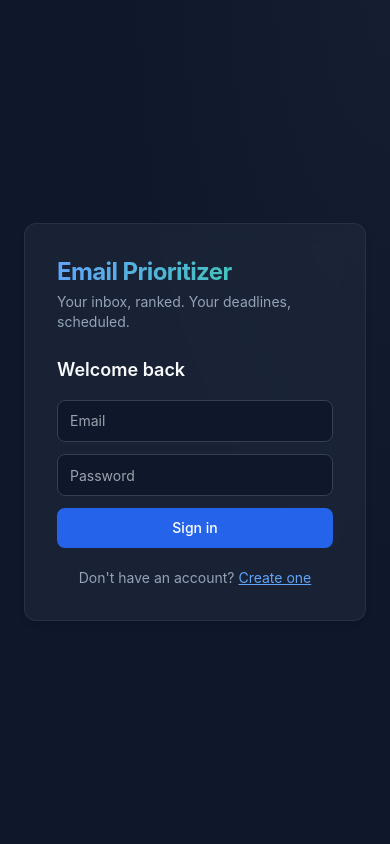
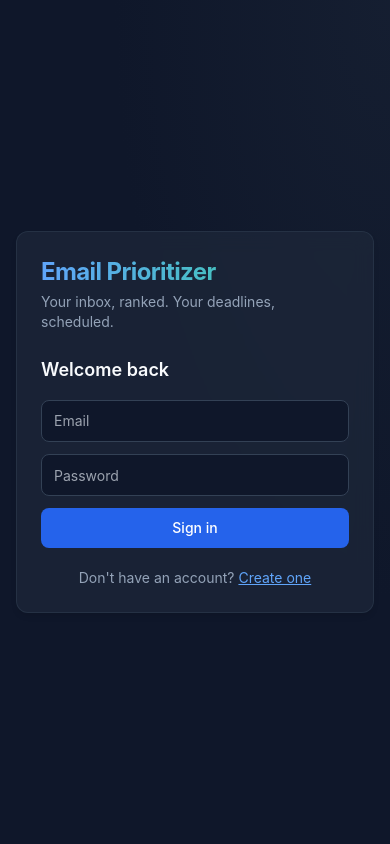
Before and after one commit to karankhatri29/EmailManager, a FastAPI app: page / in a window 390 px wide. Run offline with FastAPI, Linux system fonts and the light colour scheme; parts of the project's set-up code (start-up, migrations or seed data) failed here and were passed over; some libraries are stand-ins or nearby versions.

Commit message:
Make the UI responsive from 320px phones to wide desktops
- Sidebar is an off-canvas drawer below 1024px (menu button, backdrop, Esc,
  closes after Sync / timeframe change) and a collapsible column above it.
- Dashboard and calendar stack and scroll on small screens; the two-column
  layouts start at 1280px so charts and task cards have room at 1024px.
- Fix a 7px sideways overflow on phones caused by w-screen (100vw) on body.
- Timeline chart thins its x-axis labels to what fits; task cards wrap
  instead of squeezing; mailbox chips truncate; modals scroll on short
  screens; toasts fit narrow screens; dvh units for phone browser bars.
- Touch devices get 40px controls and larger tap areas for small icons.

Co-Authored-By: Claude Sonnet 5 <noreply@anthropic.com>

```diff
--- a/app/static/js/accounts.js
+++ b/app/static/js/accounts.js
@@ -47,7 +47,7 @@ export function renderAccountFilter() {
     const chip = (id, label, title) => {
         const active = state.accountFilter === id;
         return `<button data-account-filter="${id ?? ''}" aria-pressed="${active}" title="${esc(title)}"
-            class="px-3 py-1.5 rounded-full text-xs font-medium border transition cursor-pointer ${active
+            class="max-w-full truncate px-3 py-1.5 rounded-full text-xs font-medium border transition cursor-pointer ${active
                 ? 'bg-blue-600 border-blue-500 text-white'
                 : 'bg-slate-800/60 border-slate-700 text-slate-300 hover:bg-slate-700'}">${esc(label)}</button>`;
     };
--- a/app/static/js/dashboard.js
+++ b/app/static/js/dashboard.js
@@ -69,8 +69,8 @@ async function renderTasks() {
                 <span class="px-2 py-0.5 rounded-full font-mono text-[9px] ${hot ? 'bg-red-500/10 border border-red-500/20 text-red-400' : 'bg-slate-700/30 border border-slate-600/30 text-slate-400'}">Tier ${t.sort_tier}</span>
             </div>
             <p class="text-slate-100 font-semibold text-sm leading-snug group-hover:text-blue-400 transition-colors">⚡ ${esc(t.task)}</p>
-            <div class="flex items-center gap-1.5 text-xs pt-1 border-t border-slate-800/60">
-                <span class="text-slate-500">⏱️ Deadline:</span>
+            <div class="flex flex-wrap items-center gap-x-1.5 gap-y-1 text-xs pt-1 border-t border-slate-800/60">
+                <span class="text-slate-500 whitespace-nowrap">⏱️ Deadline:</span>
                 <span class="font-medium ${hot ? 'text-amber-400' : 'text-slate-400'}">${esc(t.deadline)}</span>
                 ${mailbox ? `<span class="ml-auto text-[10px] text-slate-500 truncate max-w-[50%]" title="${esc(mailbox.email_address)}">${esc(providerLabel(mailbox))} · ${esc(mailbox.email_address)}</span>` : ''}
             </div>
@@ -127,9 +127,14 @@ export function renderCharts() {
         hovertemplate: `<b>${cat}</b><br>%{x}<br>Count: %{y}<extra></extra>`,
     }));
 
+    // Show only as many x labels as fit (about 56px each) so they never collide on narrow screens.
+    const fits = Math.max(2, Math.floor($('lineChart').clientWidth / 56));
+    const step = Math.ceil(keys.length / fits);
+
     Plotly.newPlot('lineChart', traces, {
         ...layoutBase,
-        xaxis: { showgrid: false, tickmode: 'array', tickvals: keys },
+        margin: { t: 20, b: 40, l: 36, r: 12 },
+        xaxis: { showgrid: false, tickmode: 'array', tickvals: keys.filter((_, i) => i % step === 0), tickangle: 0 },
         yaxis: { showgrid: true, gridcolor: '#1e293b', zeroline: false },
         hovermode: 'closest',
     }, { displayModeBar: false, responsive: true });
--- a/app/static/js/main.js
+++ b/app/static/js/main.js
@@ -77,6 +77,7 @@ async function pollSync() {
 }
 
 async function syncNow() {
+    if (!isDesktop()) setDrawer(false); // reveal the dashboard again after tapping Sync in the drawer
     try {
         await api('/api/sync', { method: 'POST', params: { time_filter: state.timeframe } });
         await pollSync();
@@ -130,15 +131,17 @@ async function boot() {
     }
 }
 
+// Below 1024px the sidebar is an off-canvas drawer (opened from the menu button); above it, a column
+// that can be collapsed. The CSS for both lives in index.html and keys off these two classes.
+const isDesktop = () => window.matchMedia('(min-width: 1024px)').matches;
+
+function setDrawer(open) {
+    $('sidebar').classList.toggle('open', open);
+    $('menuBtn').setAttribute('aria-expanded', String(open));
+}
+
 function toggleSidebar() {
-    const sidebar = $('sidebar');
-    const collapsed = sidebar.classList.toggle('w-0');
-    sidebar.classList.toggle('w-64', !collapsed);
-    sidebar.classList.toggle('p-5', !collapsed);
-    sidebar.classList.toggle('p-0', collapsed);
-    $('sidebarContent').classList.toggle('opacity-0', collapsed);
-    $('sidebarContent').classList.toggle('pointer-events-none', collapsed);
-    $('toggleChevron').classList.toggle('rotate-180', collapsed);
+    $('sidebar').classList.toggle('collapsed');
     setTimeout(renderCharts, 310); // charts re-measure once the width has settled
 }
 
@@ -156,8 +159,13 @@ document.addEventListener('DOMContentLoaded', () => {
     $('tab-activity').addEventListener('click', () => switchTab('activity'));
     $('syncNow').addEventListener('click', syncNow);
     $('sidebarToggle').addEventListener('click', toggleSidebar);
+    $('menuBtn').addEventListener('click', () => setDrawer(true));
+    $('sidebarBackdrop').addEventListener('click', () => setDrawer(false));
+    document.addEventListener('keydown', (e) => { if (e.key === 'Escape') setDrawer(false); });
+    window.matchMedia('(min-width: 1024px)').addEventListener('change', () => { setDrawer(false); renderCharts(); });
     $('timeFilter').addEventListener('change', async (event) => {
         state.timeframe = event.target.value;
+        if (!isDesktop()) setDrawer(false);
         await loadEmails();
     });
     $('logout').addEventListener('click', async () => {
--- a/app/templates/index.html
+++ b/app/templates/index.html
@@ -2,7 +2,8 @@
 <html lang="en">
 <head>
     <meta charset="UTF-8">
-    <meta name="viewport" content="width=device-width, initial-scale=1.0">
+    <meta name="viewport" content="width=device-width, initial-scale=1.0, viewport-fit=cover">
+    <meta name="theme-color" content="#0f172a">
     <title>Email Prioritizer</title>
     <script src="https://cdn.tailwindcss.com"></script>
     <script src="https://cdn.plot.ly/plotly-2.27.0.min.js"></script>
@@ -14,19 +15,52 @@
         .btn-inactive:hover { background-color: rgba(51, 65, 85, 0.5); color: white; }
         .field { width: 100%; background: #0f172a; border: 1px solid #334155; border-radius: 0.5rem; padding: 0.6rem 0.75rem; font-size: 0.875rem; color: #e2e8f0; outline: none; }
         .field:focus { border-color: #3b82f6; }
+
+        /* ---- Responsive behaviour ---- */
+        html, body { overflow-x: hidden; }
+        body { height: 100vh; height: 100dvh; } /* dvh: phone browser bars do not clip the bottom */
+
+        /* Sidebar: an off-canvas drawer below 1024px, a collapsible column above it. */
+        #sidebar { width: 16rem; }
+        #sidebarBackdrop { display: none; }
+        @media (max-width: 1023px) {
+            #sidebar { position: fixed; inset: 0 auto 0 0; z-index: 45; width: min(18rem, 85vw); transform: translateX(-100%); }
+            #sidebar.open { transform: none; }
+            #sidebar.open ~ #sidebarBackdrop { display: block; }
+            #sidebarToggle { display: none; }
+        }
+        @media (min-width: 1024px) {
+            #sidebar.collapsed { width: 0; padding: 0; border-right-width: 0; }
+            #sidebar.collapsed #sidebarContent { opacity: 0; pointer-events: none; }
+            #sidebar.collapsed #toggleChevron { transform: rotate(180deg); }
+        }
+
+        #syncStatus { max-width: 45%; overflow: hidden; text-overflow: ellipsis; white-space: nowrap; }
+
+        /* Phones: calendar chips shrink, and fingers get bigger targets. */
+        @media (max-width: 639px) {
+            #calendarGrid [data-activity] { font-size: 9px; padding: 0 2px; }
+            #calendarGrid [data-day] { padding: 2px; }
+        }
+        @media (pointer: coarse) {
+            select, .field, nav button, #syncNow, form button, #connectPrompt button, #feedModal button, #accountFilter button { min-height: 2.5rem; }
+            /* small icon controls keep their look but get a 40px+ tap area */
+            [data-done], [data-remove] { position: relative; }
+            [data-done]::after, [data-remove]::after { content: ''; position: absolute; inset: -12px; }
+        }
         ::-webkit-scrollbar { width: 6px; }
         ::-webkit-scrollbar-track { background: transparent; }
         ::-webkit-scrollbar-thumb { background: #334155; border-radius: 4px; }
         ::-webkit-scrollbar-thumb:hover { background: #475569; }
     </style>
 </head>
-<body class="h-screen w-screen overflow-hidden">
+<body class="h-screen w-full overflow-hidden">
 
-    <div id="toasts" class="fixed top-4 right-4 z-[100] space-y-2"></div>
+    <div id="toasts" class="fixed top-4 right-4 left-4 sm:left-auto z-[100] space-y-2 flex flex-col items-end pointer-events-none [&>*]:pointer-events-auto"></div>
 
     <!-- ============ Sign in / create account ============ -->
-    <section id="authScreen" class="hidden h-full w-full items-center justify-center p-6 bg-[radial-gradient(ellipse_at_top_right,_var(--tw-gradient-stops))] from-slate-800/40 via-slate-900 to-slate-900">
-        <div class="glass-card w-full max-w-sm p-8">
+    <section id="authScreen" class="hidden h-full w-full items-center justify-center p-4 sm:p-6 overflow-y-auto bg-[radial-gradient(ellipse_at_top_right,_var(--tw-gradient-stops))] from-slate-800/40 via-slate-900 to-slate-900">
+        <div class="glass-card w-full max-w-sm p-6 sm:p-8 my-auto">
             <h1 class="text-2xl font-bold tracking-tight text-transparent bg-clip-text bg-gradient-to-r from-blue-400 to-emerald-400 mb-1">Email Prioritizer</h1>
             <p class="text-slate-400 text-sm mb-6">Your inbox, ranked. Your deadlines, scheduled.</p>
             <h2 id="authTitle" class="text-lg font-semibold mb-4">Welcome back</h2>
@@ -47,7 +81,7 @@
     <!-- ============ App ============ -->
     <div id="appShell" class="hidden h-full w-full">
 
-        <aside id="sidebar" class="relative w-64 flex-shrink-0 bg-slate-900 border-r border-slate-700/50 flex flex-col p-5 shadow-xl z-20 transition-all duration-300 ease-in-out">
+        <aside id="sidebar" class="relative flex-shrink-0 bg-slate-900 border-r border-slate-700/50 flex flex-col p-5 shadow-xl z-20 transition-all duration-300 ease-in-out">
             <button id="sidebarToggle" class="absolute top-6 -right-3 w-6 h-6 bg-slate-800 hover:bg-slate-700 border border-slate-700 rounded-full flex items-center justify-center text-slate-400 hover:text-white transition shadow-md z-30 focus:outline-none cursor-pointer" aria-label="Toggle sidebar">
                 <svg id="toggleChevron" xmlns="http://www.w3.org/2000/svg" fill="none" viewBox="0 0 24 24" stroke-width="2.5" stroke="currentColor" class="w-3 h-3 transition-transform duration-300">
                     <path stroke-linecap="round" stroke-linejoin="round" d="M15.75 19.5L8.25 12l7.5-7.5" />
@@ -87,24 +121,28 @@
                 </div>
             </div>
         </aside>
+        <div id="sidebarBackdrop" class="fixed inset-0 bg-black/60 z-40" aria-hidden="true"></div>
 
         <main class="flex-1 flex flex-col h-full min-w-0 relative bg-[radial-gradient(ellipse_at_top_right,_var(--tw-gradient-stops))] from-slate-800/40 via-slate-900 to-slate-900">
 
-            <nav class="flex border-b border-slate-700/50 bg-slate-900/50 backdrop-blur-md p-3 gap-3 z-10 px-6 shrink-0">
-                <button id="tab-dashboard" class="btn-active px-5 py-2 rounded-lg text-sm font-medium transition cursor-pointer">📊 Command Center</button>
-                <button id="tab-activity" class="btn-inactive px-5 py-2 rounded-lg text-sm font-medium transition cursor-pointer">📅 Activity</button>
+            <nav class="flex items-center border-b border-slate-700/50 bg-slate-900/50 backdrop-blur-md p-2 sm:p-3 gap-1.5 sm:gap-3 z-10 px-3 sm:px-6 shrink-0">
+                <button id="menuBtn" class="lg:hidden w-10 h-10 shrink-0 rounded-lg text-slate-300 hover:bg-slate-800 flex items-center justify-center cursor-pointer" aria-label="Open menu" aria-controls="sidebar">
+                    <svg xmlns="http://www.w3.org/2000/svg" fill="none" viewBox="0 0 24 24" stroke-width="2" stroke="currentColor" class="w-5 h-5"><path stroke-linecap="round" stroke-linejoin="round" d="M3.75 6.75h16.5M3.75 12h16.5m-16.5 5.25h16.5" /></svg>
+                </button>
+                <button id="tab-dashboard" class="btn-active px-3 sm:px-5 py-2 rounded-lg text-sm font-medium transition cursor-pointer whitespace-nowrap">📊 <span class="hidden sm:inline">Command Center</span><span class="sm:hidden">Home</span></button>
+                <button id="tab-activity" class="btn-inactive px-3 sm:px-5 py-2 rounded-lg text-sm font-medium transition cursor-pointer whitespace-nowrap">📅 Activity</button>
                 <span id="syncStatus" class="ml-auto self-center text-xs font-medium text-slate-500"></span>
             </nav>
 
             <!-- Command Center -->
-            <div id="view-dashboard" class="flex-1 p-6 flex gap-6 overflow-hidden min-h-0">
-                <div class="w-3/5 flex flex-col gap-6 min-w-0">
-                    <div id="connectPrompt" class="hidden glass-card p-6 flex items-center justify-between gap-4 border-blue-500/30">
+            <div id="view-dashboard" class="flex-1 p-3 sm:p-6 flex flex-col xl:flex-row gap-4 xl:gap-6 overflow-y-auto xl:overflow-hidden min-h-0">
+                <div class="w-full xl:w-3/5 flex flex-col gap-4 xl:gap-6 min-w-0 xl:min-h-0">
+                    <div id="connectPrompt" class="hidden glass-card p-4 sm:p-6 flex flex-col sm:flex-row sm:items-center justify-between gap-4 border-blue-500/30">
                         <div>
                             <p class="font-semibold text-white">Connect your first mailbox</p>
                             <p class="text-sm text-slate-400">We'll rank your mail and turn deadlines into calendar items. Read-only access.</p>
                         </div>
-                        <div class="flex gap-2">
+                        <div class="flex flex-wrap gap-2">
                             <button id="connectGmailCta" class="bg-blue-600 hover:bg-blue-500 text-white text-sm font-medium py-2.5 px-4 rounded-lg whitespace-nowrap cursor-pointer">Connect Gmail</button>
                             <button id="connectOutlookCta" class="bg-slate-800 hover:bg-slate-700 border border-slate-600 text-slate-200 text-sm font-medium py-2.5 px-4 rounded-lg whitespace-nowrap cursor-pointer">Connect Outlook</button>
                         </div>
@@ -112,36 +150,36 @@
 
                     <div id="accountFilter" class="hidden flex-wrap items-center gap-2" role="group" aria-label="Filter by mailbox"></div>
 
-                    <div class="glass-card p-6 flex justify-between items-center">
+                    <div class="glass-card p-4 sm:p-6 flex justify-between items-center gap-3">
                         <div>
                             <p class="text-xs font-bold text-slate-400 uppercase tracking-wider mb-1">Emails</p>
-                            <p class="text-4xl font-bold text-white" id="kpi-total">0</p>
+                            <p class="text-2xl sm:text-4xl font-bold text-white" id="kpi-total">0</p>
                         </div>
                         <div class="h-10 w-px bg-slate-700"></div>
                         <div>
                             <p class="text-xs font-bold text-red-400 uppercase tracking-wider mb-1">Action Required</p>
-                            <p class="text-4xl font-bold text-red-400" id="kpi-urgent">0</p>
+                            <p class="text-2xl sm:text-4xl font-bold text-red-400" id="kpi-urgent">0</p>
                         </div>
                         <div class="h-10 w-px bg-slate-700"></div>
                         <div>
                             <p class="text-xs font-bold text-emerald-400 uppercase tracking-wider mb-1">Important</p>
-                            <p class="text-4xl font-bold text-emerald-400" id="kpi-important">0</p>
+                            <p class="text-2xl sm:text-4xl font-bold text-emerald-400" id="kpi-important">0</p>
                         </div>
                     </div>
 
-                    <div class="flex gap-6 flex-1 min-h-0">
-                        <div class="glass-card p-4 flex-1 flex flex-col relative">
+                    <div class="flex flex-col md:flex-row gap-4 xl:gap-6 xl:flex-1 xl:min-h-0">
+                        <div class="glass-card p-4 flex-1 flex flex-col relative min-h-[260px]">
                             <p class="text-xs font-bold text-slate-400 uppercase mb-2">Priority Distribution</p>
                             <div class="relative flex-1 w-full"><div id="pieChart" class="absolute inset-0"></div></div>
                         </div>
-                        <div class="glass-card p-4 flex-1 flex flex-col relative">
+                        <div class="glass-card p-4 flex-1 flex flex-col relative min-h-[260px]">
                             <p class="text-xs font-bold text-slate-400 uppercase mb-2">Volume Timeline</p>
                             <div class="relative flex-1 w-full"><div id="lineChart" class="absolute inset-0"></div></div>
                         </div>
                     </div>
                 </div>
 
-                <div class="w-2/5 glass-card flex flex-col min-w-0">
+                <div class="w-full xl:w-2/5 glass-card flex flex-col min-w-0 h-[28rem] xl:h-auto shrink-0 xl:shrink xl:min-h-0">
                     <div class="p-5 border-b border-slate-700/50 bg-slate-800/50 rounded-t-xl">
                         <h3 class="text-sm font-bold text-slate-300 uppercase tracking-wider">⚡ Immediate Action Items</h3>
                     </div>
@@ -152,21 +190,21 @@
             </div>
 
             <!-- Activity (calendar) -->
-            <div id="view-activity" class="hidden flex-1 p-6 gap-6 overflow-hidden min-h-0">
-                <div class="glass-card flex-1 flex flex-col min-w-0 min-h-0 p-4">
-                    <div class="flex items-center gap-2 mb-3 shrink-0">
+            <div id="view-activity" class="hidden flex-1 flex-col xl:flex-row p-3 sm:p-6 gap-4 xl:gap-6 overflow-y-auto xl:overflow-hidden min-h-0">
+                <div class="glass-card xl:flex-1 flex flex-col min-w-0 xl:min-h-0 p-2 sm:p-4 shrink-0 xl:shrink">
+                    <div class="flex flex-wrap items-center gap-2 mb-3 shrink-0">
                         <button id="monthPrev" class="w-8 h-8 rounded-lg bg-slate-800 hover:bg-slate-700 border border-slate-700 text-slate-300 cursor-pointer" aria-label="Previous month">‹</button>
                         <button id="monthNext" class="w-8 h-8 rounded-lg bg-slate-800 hover:bg-slate-700 border border-slate-700 text-slate-300 cursor-pointer" aria-label="Next month">›</button>
                         <button id="monthToday" class="px-3 h-8 rounded-lg bg-slate-800 hover:bg-slate-700 border border-slate-700 text-xs text-slate-300 cursor-pointer">Today</button>
-                        <h2 id="monthLabel" class="text-lg font-semibold text-white ml-2"></h2>
-                        <button id="activityAdd" class="ml-auto bg-blue-600 hover:bg-blue-500 text-white text-sm font-medium px-4 h-8 rounded-lg cursor-pointer">＋ New activity</button>
+                        <h2 id="monthLabel" class="text-base sm:text-lg font-semibold text-white ml-1 sm:ml-2"></h2>
+                        <button id="activityAdd" class="ml-auto bg-blue-600 hover:bg-blue-500 text-white text-sm font-medium px-3 sm:px-4 h-8 rounded-lg cursor-pointer whitespace-nowrap">＋ <span class="hidden sm:inline">New activity</span><span class="sm:hidden">New</span></button>
                     </div>
                     <div id="weekdayRow" class="grid grid-cols-7 shrink-0"></div>
-                    <div id="calendarGrid" class="grid grid-cols-7 grid-rows-6 flex-1 min-h-0"></div>
+                    <div id="calendarGrid" class="grid grid-cols-7 grid-rows-6 xl:flex-1 h-[26rem] sm:h-[34rem] xl:h-auto xl:min-h-0"></div>
                 </div>
 
-                <div class="w-80 flex flex-col gap-4 min-h-0 shrink-0">
-                    <div class="glass-card flex flex-col flex-1 min-h-0">
+                <div class="w-full xl:w-80 flex flex-col gap-4 xl:min-h-0 shrink-0">
+                    <div class="glass-card flex flex-col xl:flex-1 xl:min-h-0 max-h-72 xl:max-h-none">
                         <div class="p-4 border-b border-slate-700/50 bg-slate-800/50 rounded-t-xl flex items-center justify-between shrink-0">
                             <h3 class="text-sm font-bold text-slate-300 uppercase tracking-wider">Unscheduled</h3>
                             <span id="backlogCount" class="text-xs text-slate-400">0</span>
@@ -185,18 +223,18 @@
         <!-- Email drawer -->
         <div id="drawerBackdrop" class="hidden fixed inset-0 bg-black/50 z-40"></div>
         <aside id="drawer" class="fixed top-0 right-0 h-full w-full max-w-2xl bg-slate-900 border-l border-slate-700/50 shadow-2xl z-50 flex flex-col translate-x-full transition-transform duration-300">
-            <button id="drawerClose" class="absolute top-4 right-4 text-slate-400 hover:text-white text-xl cursor-pointer z-10" aria-label="Close">✕</button>
+            <button id="drawerClose" class="absolute top-2 right-2 sm:top-4 sm:right-4 w-10 h-10 flex items-center justify-center text-slate-400 hover:text-white text-xl cursor-pointer z-10" aria-label="Close">✕</button>
             <div id="drawerContent" class="flex flex-col h-full min-h-0"></div>
         </aside>
     </div>
 
     <!-- Add / edit activity -->
     <div id="activityModal" class="hidden flex fixed inset-0 bg-black/60 z-[60] items-center justify-center p-4">
-        <form id="activityForm" class="glass-card bg-slate-900 w-full max-w-md p-6 space-y-3">
+        <form id="activityForm" class="glass-card bg-slate-900 w-full max-w-md p-4 sm:p-6 space-y-3 max-h-[92dvh] overflow-y-auto">
             <h2 id="dialogTitle" class="text-lg font-semibold text-white">New activity</h2>
             <input name="title" required maxlength="255" placeholder="What needs doing?" class="field">
-            <div class="grid grid-cols-3 gap-2">
-                <label class="col-span-3 text-[11px] text-slate-500 -mb-1">When (leave the date empty to keep it unscheduled; leave the times empty for an all-day item)</label>
+            <div class="grid grid-cols-1 sm:grid-cols-3 gap-2">
+                <label class="col-span-full text-[11px] text-slate-500 -mb-1">When (leave the date empty to keep it unscheduled; leave the times empty for an all-day item)</label>
                 <input name="date" type="date" class="field" aria-label="Date">
                 <input name="start" type="time" class="field" aria-label="Start time">
                 <input name="end" type="time" class="field" aria-label="End time">
@@ -216,7 +254,7 @@
 
     <!-- Calendar feed link -->
     <div id="feedModal" class="hidden flex fixed inset-0 bg-black/60 z-[60] items-center justify-center p-4">
-        <div class="glass-card bg-slate-900 w-full max-w-lg p-6 space-y-3">
+        <div class="glass-card bg-slate-900 w-full max-w-lg p-4 sm:p-6 space-y-3 max-h-[92dvh] overflow-y-auto">
             <h2 class="text-lg font-semibold text-white">Your calendar link</h2>
             <p class="text-sm text-slate-400">In Google Calendar choose <em>Other calendars → From URL</em>; in Outlook, <em>Add calendar → Subscribe from web</em>. Anyone with this link can see your scheduled items, so keep it private.</p>
             <div class="flex gap-2">
```
